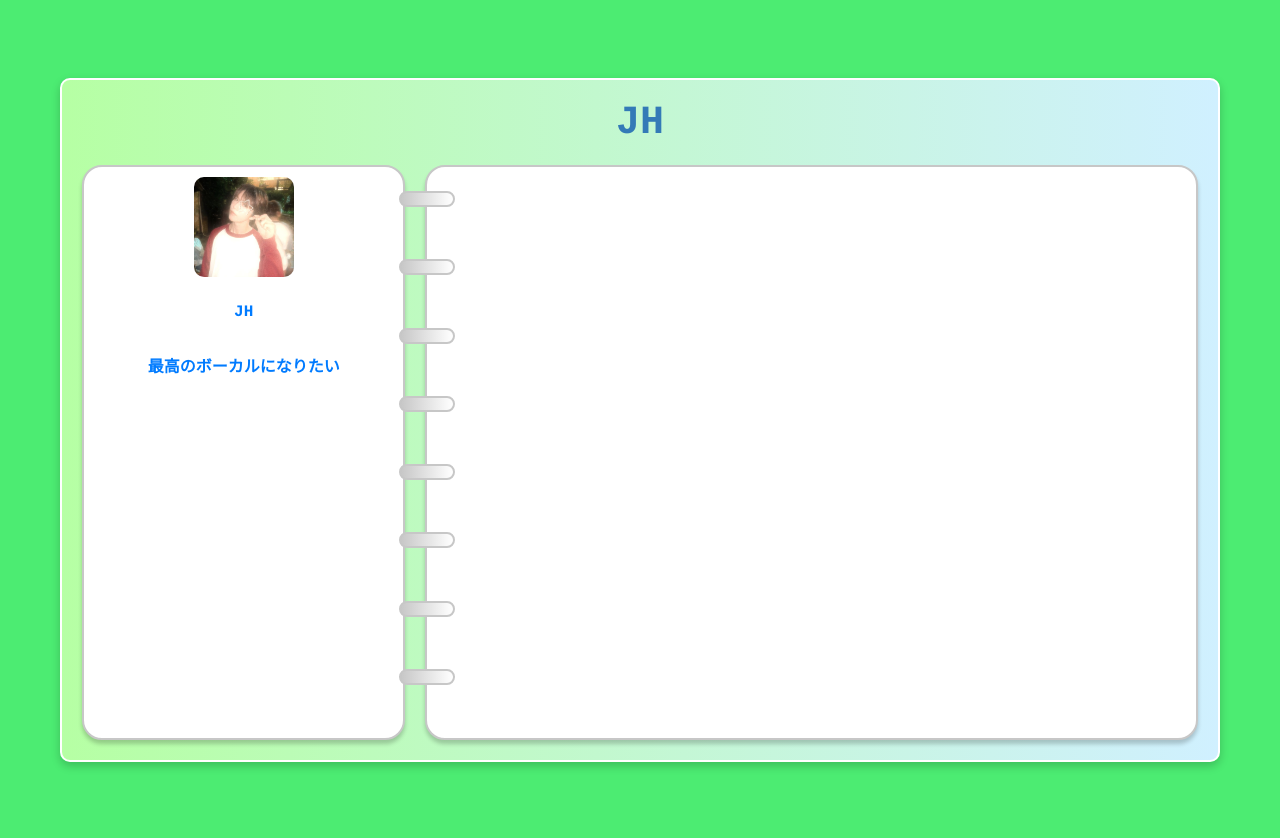
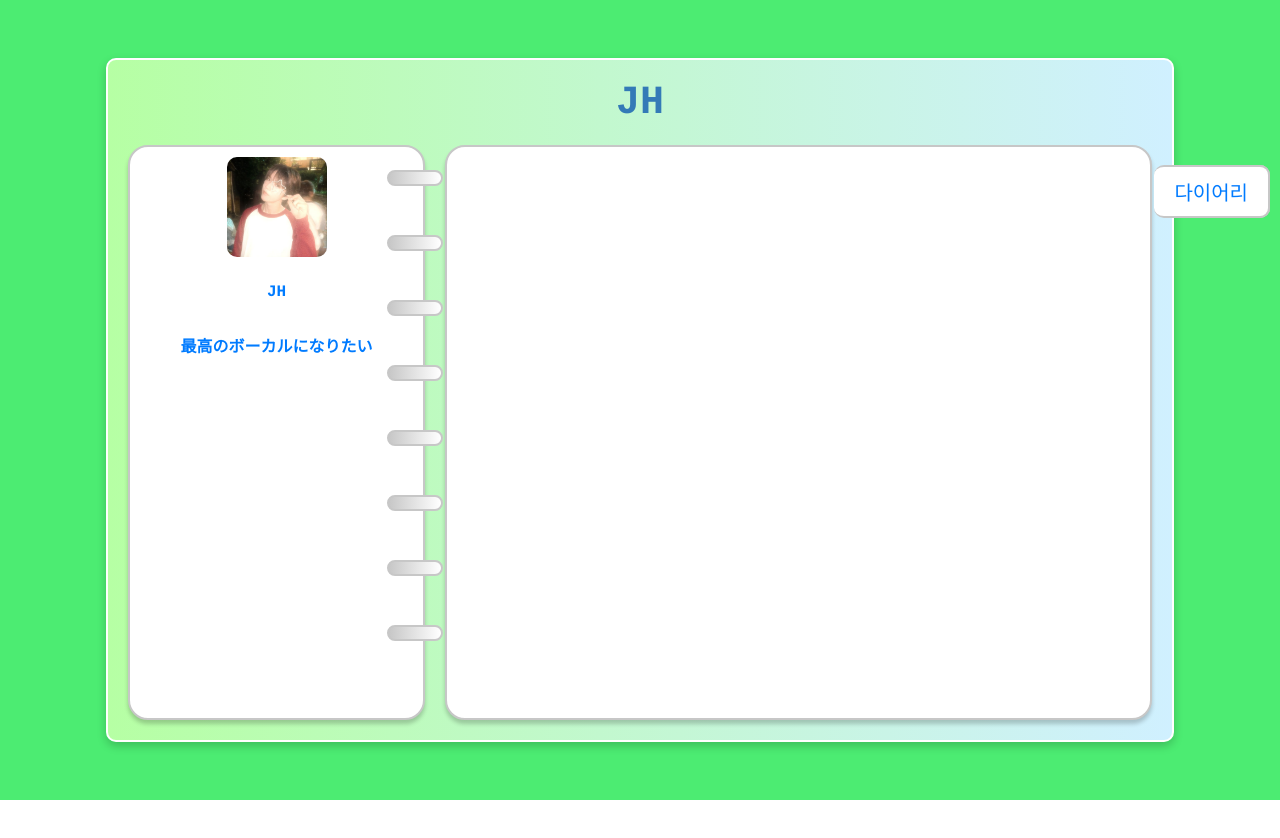
Before and after one commit to hvvijung/miniHomepage_front, a React (Create React App) app: page / in a window 1280 px wide. After the commit the page ends 800 px from the top, so only its background shows below. Built offline with nearby package versions, Linux system fonts and the light colour scheme.

Commit message:
💄 update MainPage layout and styles, remove marquee effect, and add navigation buttons

```diff
--- a/src/pages/MainPage.tsx
+++ b/src/pages/MainPage.tsx
@@ -3,45 +3,19 @@ import profile from "../assets/profile-1.jpg";
 
 const Container = styled.div`
   background: #4cec72;
-  padding: 20px;
+  margin: 0;
+  padding: 0;
   display: flex;
   justify-content: center;
   align-items: center;
   height: 100vh;
   position: relative;
   font-family: Arial, sans-serif;
-  overflow: hidden;
-
-  &::before {
-    content: "I ❤️ JH ";
-    position: absolute;
-    top: 0;
-    left: 0;
-    width: 100%;
-    height: 40px;
-    font-size: 20px;
-    text-align: center;
-    font-weight: bold;
-    color: black;
-    white-space: nowrap;
-    overflow: hidden;
-    animation: marquee 10s linear infinite;
-  }
-
-  @keyframes marquee {
-    from {
-      transform: translateX(0);
-    }
-    to {
-      transform: translateX(-100%);
-    }
-  }
 `;
 
 const Board = styled.div`
   background: linear-gradient(to left, #d0f0ff, #b6ffa4);
-  width: 100%;
-  max-width: 90%;
+  width: 80%;
   height: 80%;
   border: 2px solid #ffffff;
   border-radius: 10px;
@@ -102,7 +76,7 @@ const Text = styled.p`
 
 const SpiralBinding = styled.div`
   position: absolute;
-  left: 33%;
+  left: 32%;
   height: 65%;
   width: 10px;
   display: flex;
@@ -120,12 +94,29 @@ const SpiralRing = styled.div`
   border-radius: 20px;
 `;
 
+const PageButton = styled.button`
+  background: white;
+  color: #007bff;
+  border: 2px solid #c7c7c7;
+  border-left: none;
+  border-radius: 10px;
+  padding: 10px 20px;
+  font-size: 20px;
+  cursor: pointer;
+  margin-top: 20px;
+  position: absolute;
+  right: 10px;
+`;
+
 const App: React.FC = () => {
   return (
     <Container>
       <Board>
         <Title>JH</Title>
         <Notebooks>
+          <PageButton>홈</PageButton>
+          <PageButton>프로필</PageButton>
+          <PageButton>다이어리</PageButton>
           <Notebook boxWidth="40%">
             <Image src={profile} alt="profile" />
             <Text>JH</Text>
```
